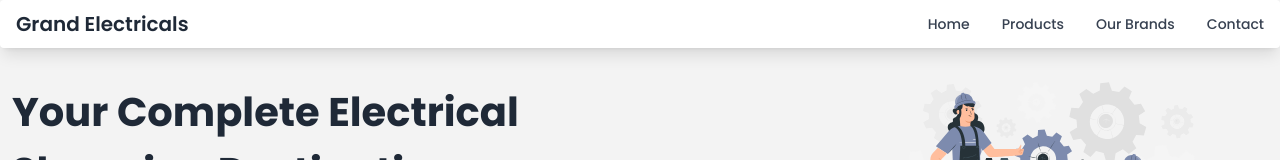
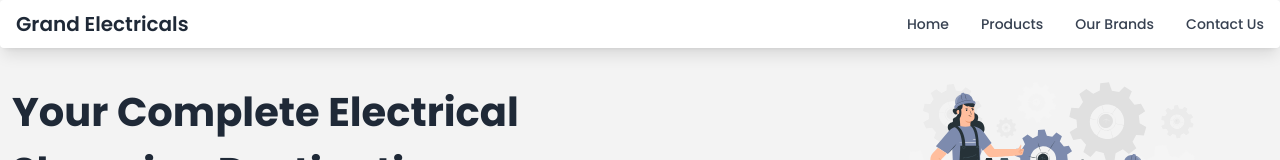
Before and after one commit to adithyanmkd/grand-electricals-responsive, a Next.js app: page / in a window 1280 px wide. Shown: the top 160 px of the page. Built offline with nearby package versions, Linux system fonts and the light colour scheme.

Commit message:
contact changed to Contact Us

```diff
--- a/app/components/main/Footer.tsx
+++ b/app/components/main/Footer.tsx
@@ -28,7 +28,7 @@
   },
   {
     id: 4,
-    name: "Contact",
+    name: "Contact Us",
     link: "#footer",
     isActive: false,
   },
--- a/app/components/main/Navbar.tsx
+++ b/app/components/main/Navbar.tsx
@@ -33,7 +33,7 @@
   },
   {
     id: 4,
-    name: "Contact",
+    name: "Contact Us",
     link: "#footer",
     isActive: false,
   },
```
